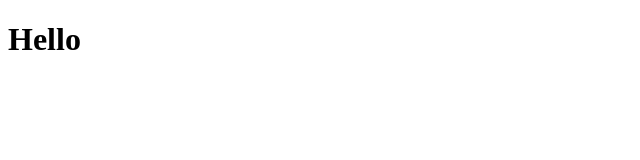
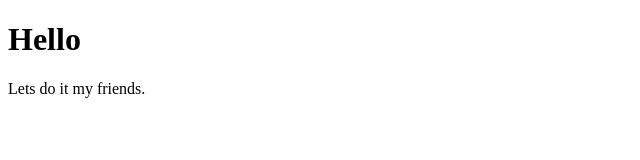
Before and after one commit to lavakush07/ADV-GIT1, a plain HTML site: page index.html in a window 1280 px wide. Shown: the whole page, without its empty margins (0-640 px from the left). Drawn offline with Linux system fonts and the light colour scheme.

Commit message:
UPdated feature

```diff
--- a/index.html
+++ b/index.html
@@ -5,6 +5,8 @@
                                                   <meta name="viewport" content="width=s, initial-scale=1.0">
                                                   <title>Document</title>
                                                   <h1>Hello</h1>
+
+   <p>Lets do it my friends.</p>
 </head>
 <body>
 
```
